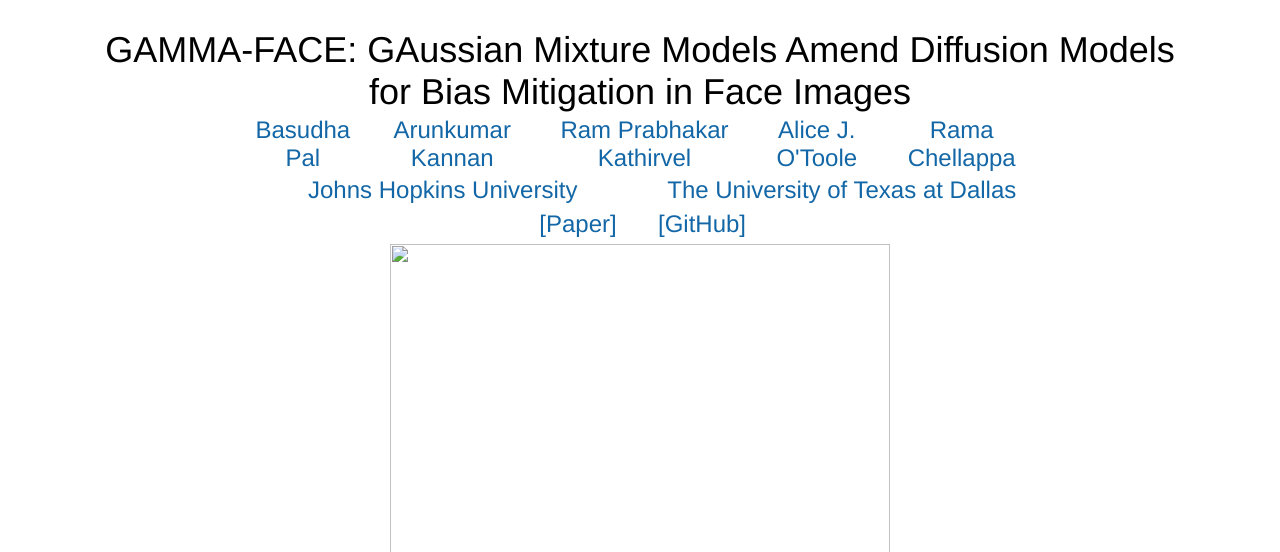
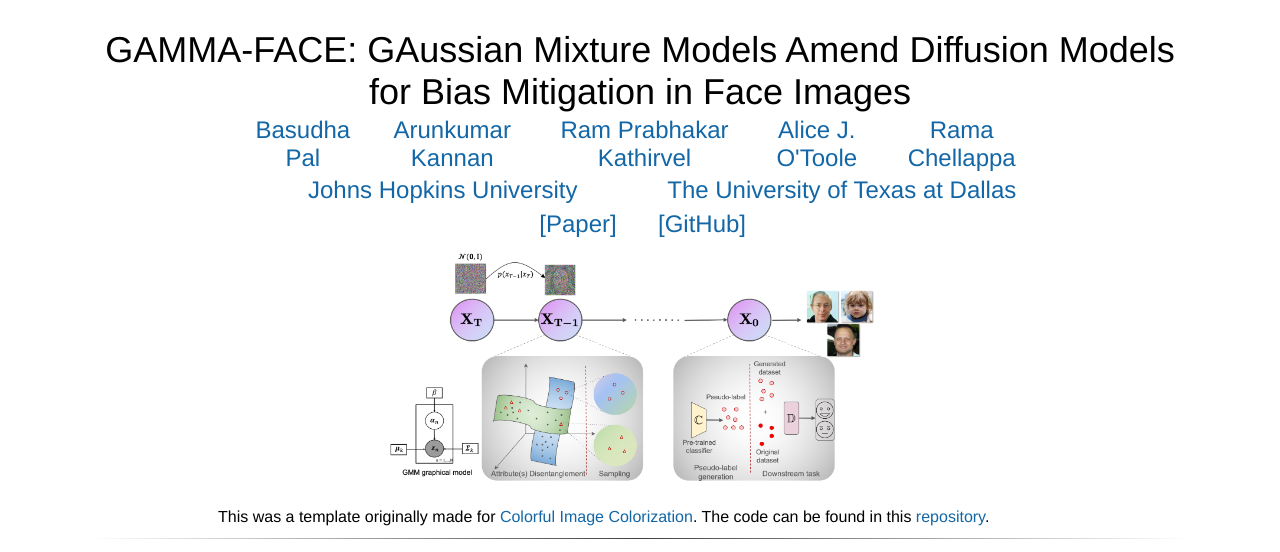
Before and after one commit to Bas-2k/Bas-2k.github.io, a plain HTML site: page index.html in a window 1280 px wide. Shown: the top 552 px of the page. Drawn offline with Linux system fonts and the light colour scheme; a script that the page names is missing.

Commit message:
Update index.html

```diff
--- a/index.html
+++ b/index.html
@@ -203,7 +203,7 @@
 			<tr>
 				<td width=260px>
 					<center>
-						<img class="round" style="width:500px" src="./resources/teaser.png"/>
+						<img class="round" style="width:500px" src="teaser.png"/>
 					</center>
 				</td>
 			</tr>
```
